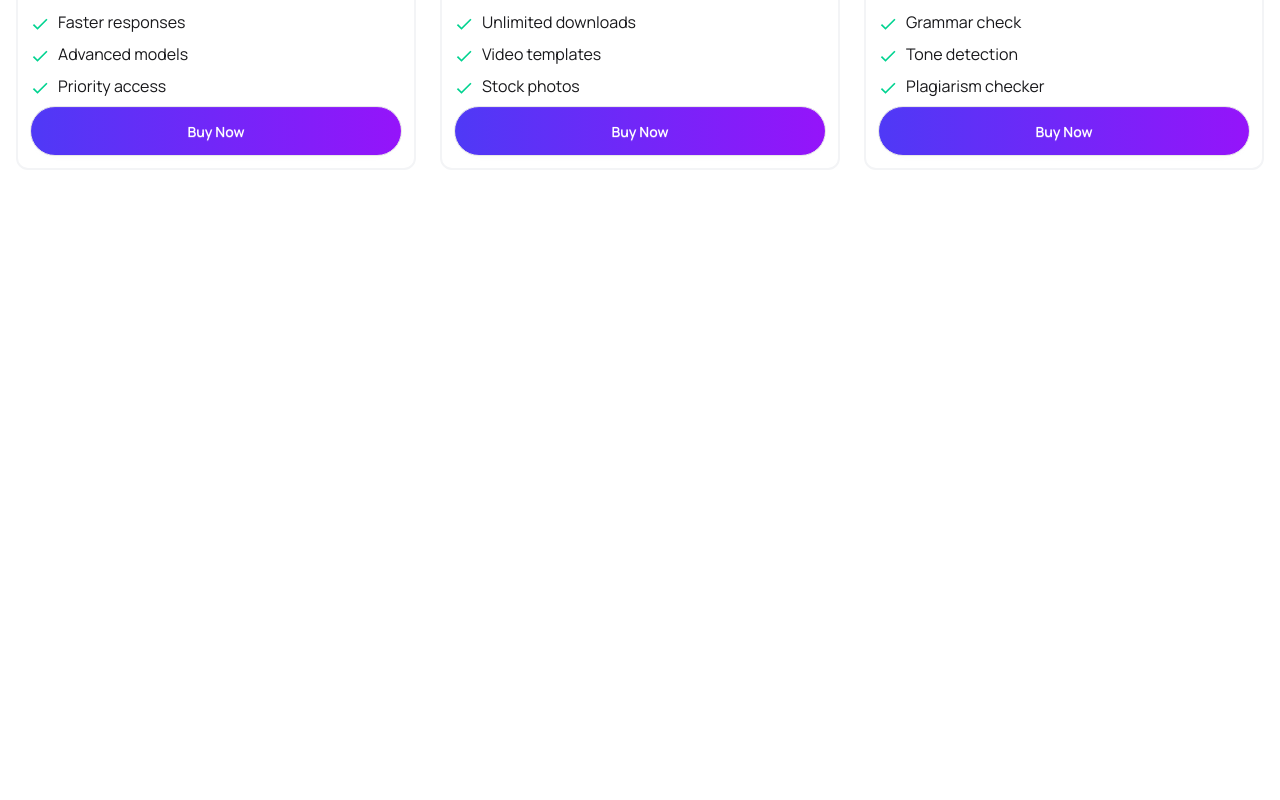
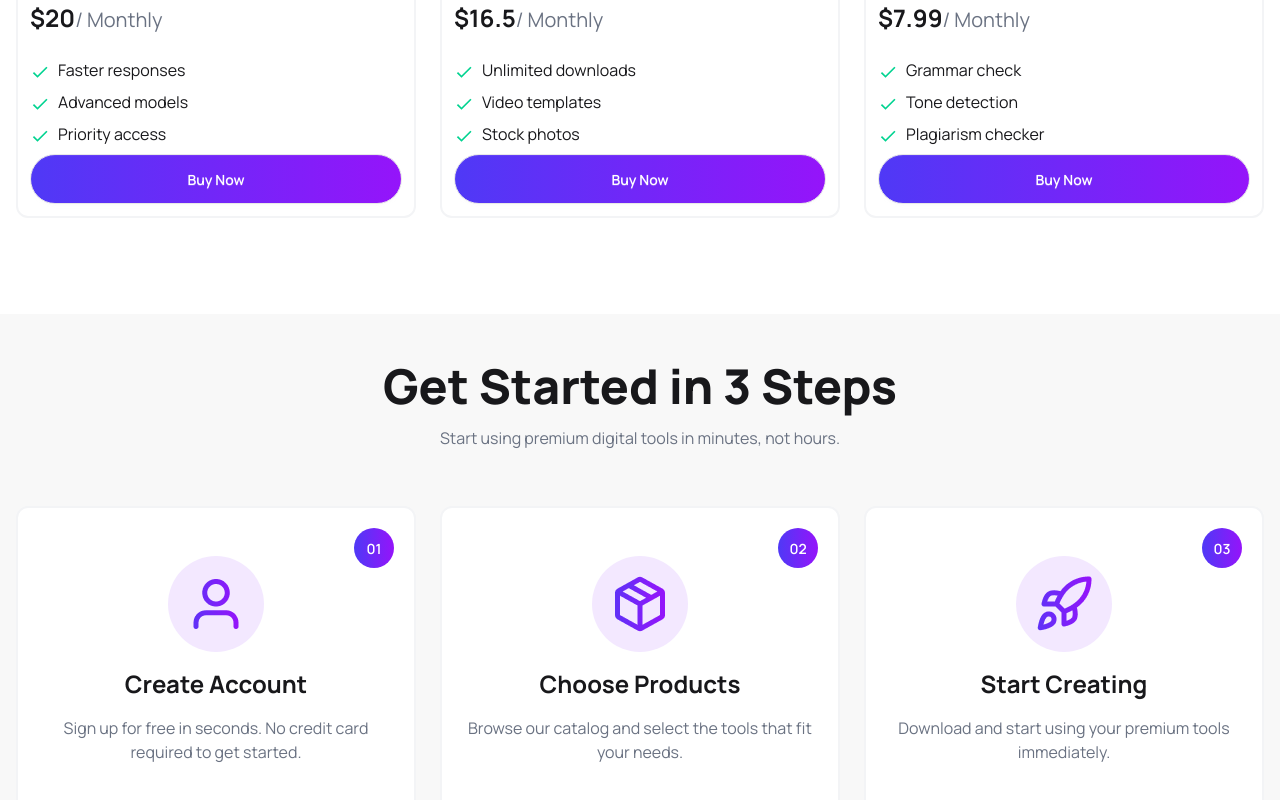
Before and after one commit to shSalman009/PH-Assignment-06, a React (Vite) app: page / in a window 1280 px wide. Shown: the part 2002-2802 px from the top of the page. Before the commit the page ends 2220 px from the top, so only its background shows below. Built offline with nearby package versions, Linux system fonts and the light colour scheme.

Commit message:
feat: implement responsive steps section

```diff
--- a/src/App.jsx
+++ b/src/App.jsx
@@ -3,6 +3,7 @@ import Navbar from "./components/Navbar";
 import Banner from "./components/Banner";
 import Stats from "./components/Stats";
 import Products from "./components/Products";
+import Steps from "./components/Steps";
 
 const getProducts = async () => {
   const res = await fetch("/productsData.json");
@@ -24,6 +25,7 @@ function App() {
         cartItems={cartItems}
         setCartItems={setCartItems}
       />
+      <Steps />
     </>
   );
 }
--- a/src/components/Products.jsx
+++ b/src/components/Products.jsx
@@ -11,11 +11,12 @@ export default function Products({ productsPromise, cartItems, setCartItems }) {
   };
 
   return (
-    <div>
-      <div className="container mx-auto px-4 py-12">
-        <div className="flex flex-col items-center">
-          <h1 className="text-5xl font-extrabold">Premium Digital Tools</h1>
-          <p className="py-4 text-base text-gray-500 lg:max-w-lg text-center">
+    <div className="container mx-auto px-4 py-12 mt-12">
+      <div className="flex flex-col items-center text-center">
+        <h1 className="text-4xl md:text-5xl font-extrabold">
+          Premium Digital Tools
+        </h1>
+        <p className="py-4 text-sm md:text-base text-gray-500 lg:max-w-lg">
           Choose from our curated collection of premium digital products
           designedto boost your productivity and creativity.
         </p>
@@ -59,6 +60,5 @@ export default function Products({ productsPromise, cartItems, setCartItems }) {
         <Cart cartItems={cartItems} setCartItems={setCartItems} />
       )}
     </div>
-    </div>
   );
 }
--- /dev/null
+++ b/src/components/Steps.jsx
@@ -0,0 +1,77 @@
+import userIcon from "../assets/user.png";
+import packageIcon from "../assets/package.png";
+import rocketIcon from "../assets/rocket.png";
+
+export default function Steps() {
+  return (
+    <div className="bg-base-200 mt-12">
+      <div className="container mx-auto px-4 py-12">
+        <div className="flex flex-col items-center text-center">
+          <h1 className="text-4xl md:text-5xl font-extrabold">
+            Get Started in 3 Steps
+          </h1>
+          <p className="py-4 text-sm md:text-base text-gray-500 lg:max-w-lg">
+            Start using premium digital tools in minutes, not hours.
+          </p>
+        </div>
+
+        <div className="grid grid-cols-1 md:grid-cols-2 lg:grid-cols-3 gap-6 mt-10">
+          <div className="card bg-base-100 border-2 border-gray-100 rounded-xl relative">
+            <div className="card-body px-4 py-12 items-center text-center space-y-2">
+              <span className="w-10 h-10 p-2 rounded-full grid place-items-center bg-(image:--primary-gradient) text-white font-semibold absolute top-5 right-5">
+                01
+              </span>
+              <div className="w-24 h-24 p-4 rounded-full grid place-items-center bg-purple-100">
+                <img className="max-w-full" src={userIcon} alt="Premium Icon" />
+              </div>
+
+              <h2 className="text-2xl font-bold">Create Account</h2>
+              <p className="text-base text-gray-500">
+                Sign up for free in seconds. No credit card required to get
+                started.
+              </p>
+            </div>
+          </div>{" "}
+          <div className="card bg-base-100 border-2 border-gray-100 rounded-xl relative">
+            <div className="card-body px-4 py-12 items-center text-center space-y-2">
+              <span className="w-10 h-10 p-2 rounded-full grid place-items-center bg-(image:--primary-gradient) text-white font-semibold absolute top-5 right-5">
+                02
+              </span>
+              <div className="w-24 h-24 p-4 rounded-full grid place-items-center bg-purple-100">
+                <img
+                  className="max-w-full"
+                  src={packageIcon}
+                  alt="Premium Icon"
+                />
+              </div>
+
+              <h2 className="text-2xl font-bold">Choose Products</h2>
+              <p className="text-base text-gray-500">
+                Browse our catalog and select the tools that fit your needs.
+              </p>
+            </div>
+          </div>{" "}
+          <div className="card bg-base-100 border-2 border-gray-100 rounded-xl relative">
+            <div className="card-body px-4 py-12 items-center text-center space-y-2">
+              <span className="w-10 h-10 p-2 rounded-full grid place-items-center bg-(image:--primary-gradient) text-white font-semibold absolute top-5 right-5">
+                03
+              </span>
+              <div className="w-24 h-24 p-4 rounded-full grid place-items-center bg-purple-100">
+                <img
+                  className="max-w-full"
+                  src={rocketIcon}
+                  alt="Premium Icon"
+                />
+              </div>
+
+              <h2 className="text-2xl font-bold">Start Creating</h2>
+              <p className="text-base text-gray-500">
+                Download and start using your premium tools immediately.
+              </p>
+            </div>
+          </div>
+        </div>
+      </div>
+    </div>
+  );
+}
```
Lines whose indentation alone changed are shown as unchanged.
